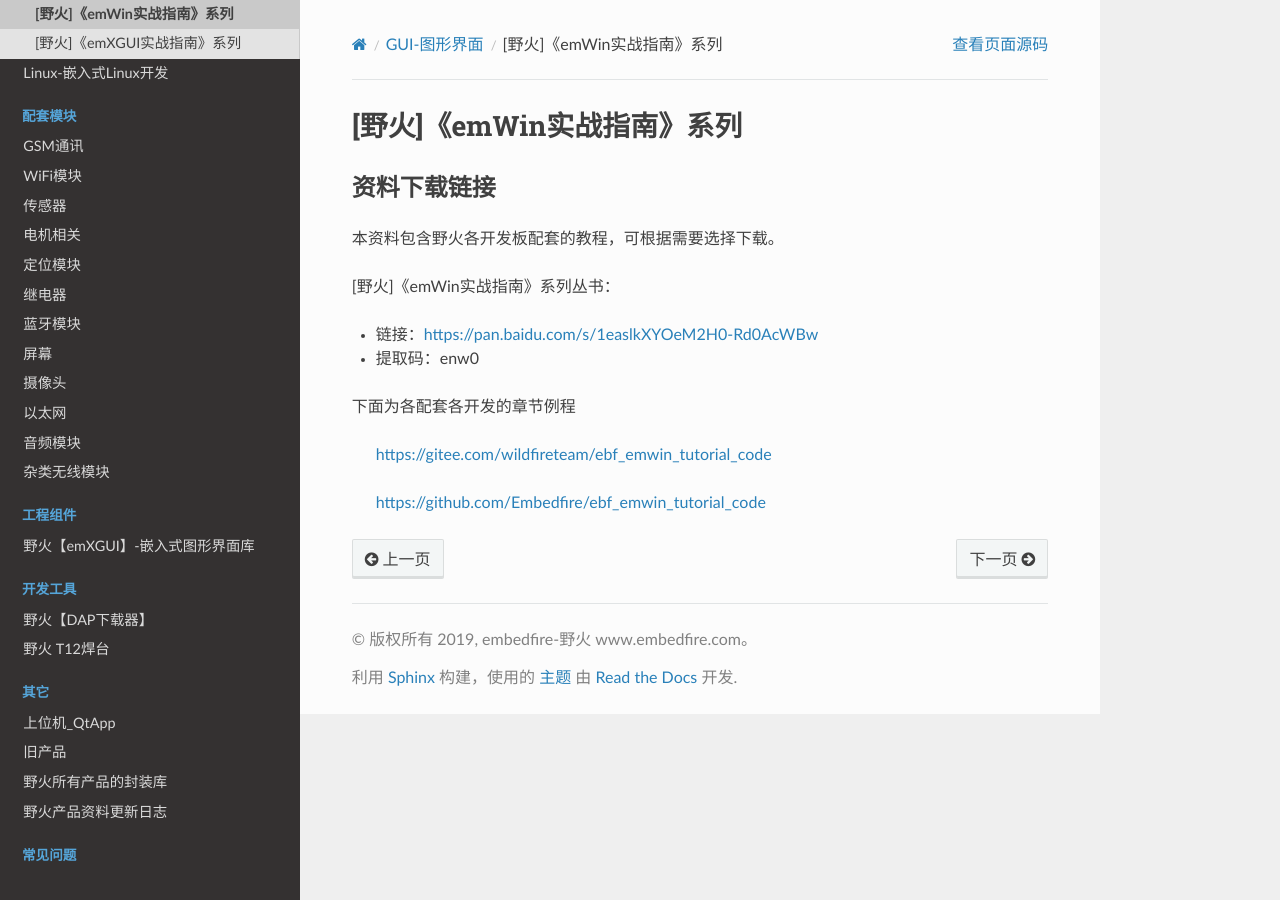
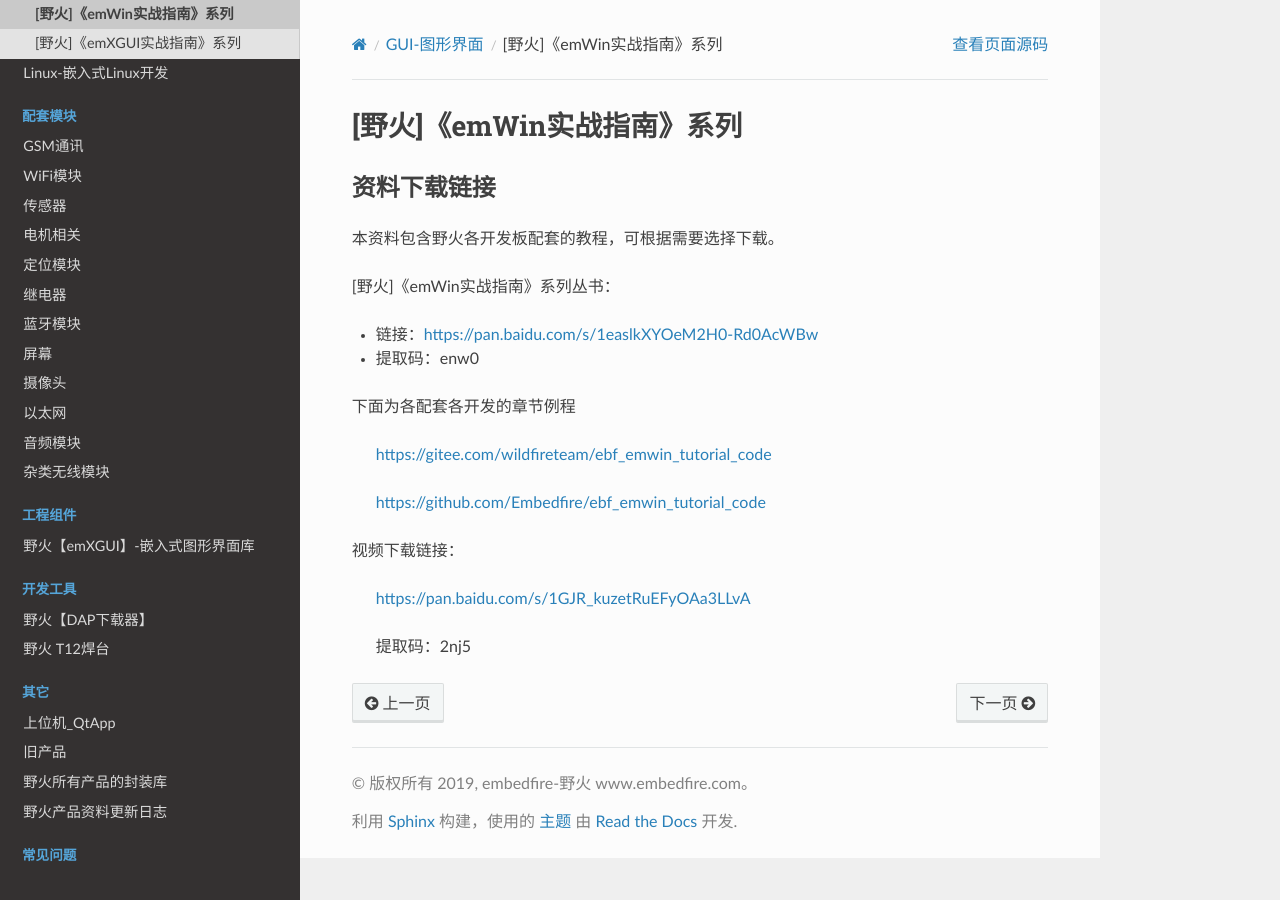
Before and after one commit to Embedfire/ebf_products, a Sphinx documentation site: the page built from documentation/tutorial/ebf_emwin_tutorial.rst, in a window 1280 px wide. Built offline with Sphinx 7.4.7 and the Read the Docs theme 2.0.0, drawn with Linux system fonts in a browser that asks for light colours; pages that are not in the unit, such as notebooks, are missing from menus.

Commit message:
Update ebf_emwin_tutorial.rst

```diff
--- a/documentation/tutorial/ebf_emwin_tutorial.rst
+++ b/documentation/tutorial/ebf_emwin_tutorial.rst
@@ -14,8 +14,16 @@
 -  提取码：enw0
 
 
+
 下面为各配套各开发的章节例程
 
  https://gitee.com/wildfireteam/ebf_emwin_tutorial_code
 
  https://github.com/Embedfire/ebf_emwin_tutorial_code
+
+
+视频下载链接：
+
+ https://pan.baidu.com/s/1GJR_kuzetRuEFyOAa3LLvA
+
+ 提取码：2nj5
```
